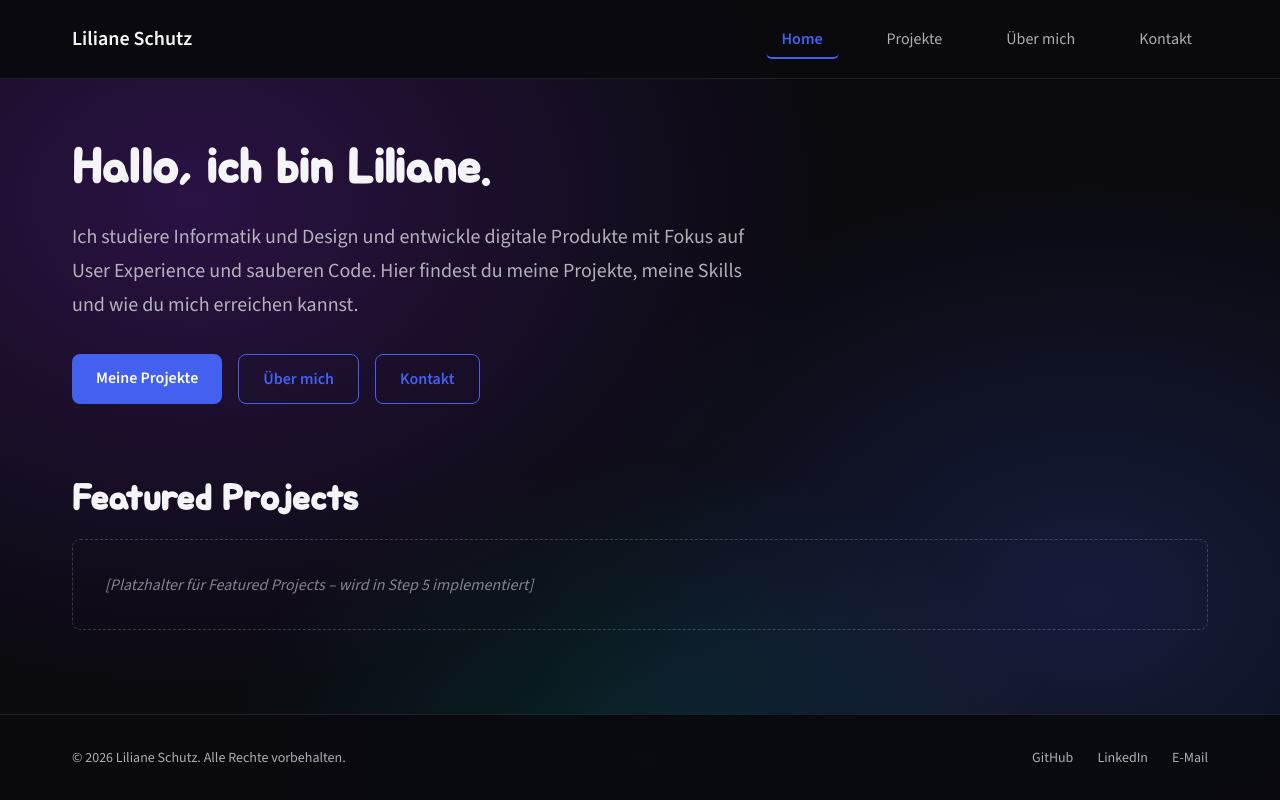
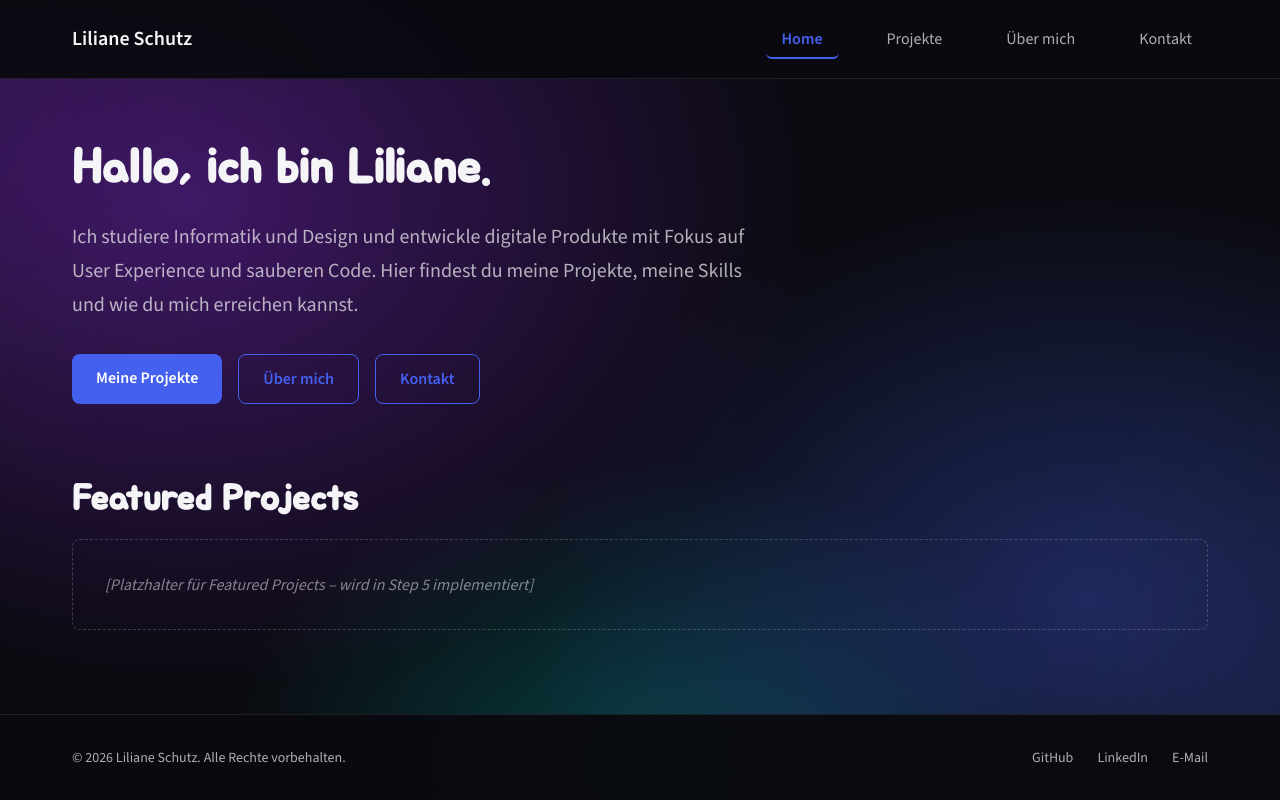
Before and after one commit to liveley/portfolio-liliane-schutz, a Next.js app in the folder portfolio/frontend/: page / in a window 1280 px wide. Built offline with nearby package versions, Linux system fonts and the light colour scheme.

Commit message:
feat: ultra-slow aurora drift background animation, stronger colors, a11y reduced motion support

```diff
--- a/portfolio/frontend/app/globals.css
+++ b/portfolio/frontend/app/globals.css
@@ -25,6 +25,13 @@
   --color-shadow: rgba(0, 0, 0, 0.1);
   --color-shadow-hover: rgba(67, 97, 238, 0.15);
   --color-focus-ring: rgba(67, 97, 238, 0.5);
+
+  /* Aurora Background Animation */
+  --aurora-purple: rgba(138, 43, 226, 0.4); /* Increased from 0.25 */
+  --aurora-blue: rgba(67, 97, 238, 0.35); /* Increased from 0.20 */
+  --aurora-cyan: rgba(0, 180, 180, 0.28); /* Increased from 0.15 */
+  --aurora-blur: 120px; /* Stronger blur for softer edges */
+  --aurora-duration: 90s; /* Ultra-slow drift */
 
   /* Glass Card Tokens (transparent cards on dark bg) */
   --wb-card-bg: transparent;
@@ -147,10 +154,11 @@ body {
   display: flex;
   flex-direction: column;
   background-color: var(--color-bg);
+  /* Static base layer with stronger colors */
   background-image:
-    radial-gradient(ellipse 900px 700px at 15% 25%, rgba(138, 43, 226, 0.25), transparent 70%),
-    radial-gradient(ellipse 800px 600px at 85% 75%, rgba(67, 97, 238, 0.20), transparent 70%),
-    radial-gradient(ellipse 700px 500px at 50% 95%, rgba(0, 180, 180, 0.15), transparent 60%);
+    radial-gradient(ellipse 900px 700px at 15% 25%, var(--aurora-purple), transparent 70%),
+    radial-gradient(ellipse 800px 600px at 85% 75%, var(--aurora-blue), transparent 70%),
+    radial-gradient(ellipse 700px 500px at 50% 95%, var(--aurora-cyan), transparent 60%);
   background-attachment: fixed;
   color: var(--color-fg);
   font-family: var(--font-body);
@@ -158,6 +166,52 @@ body {
   line-height: var(--line-height-normal);
   -webkit-font-smoothing: antialiased;
   -moz-osx-font-smoothing: grayscale;
+  position: relative;
+  isolation: isolate; /* Create stacking context for aurora overlay */
+}
+
+/* Aurora Drift Animation Overlay */
+body::before {
+  content: '';
+  position: fixed;
+  top: -50%;
+  left: -50%;
+  width: 200%;
+  height: 200%;
+  z-index: -1;
+  opacity: 0.6;
+  filter: blur(var(--aurora-blur));
+  background-image:
+    radial-gradient(circle 600px at 20% 30%, var(--aurora-purple), transparent 50%),
+    radial-gradient(circle 500px at 80% 70%, var(--aurora-blue), transparent 50%),
+    radial-gradient(circle 550px at 50% 90%, var(--aurora-cyan), transparent 50%);
+  animation: aurora-drift var(--aurora-duration) ease-in-out infinite;
+  pointer-events: none;
+  will-change: transform;
+}
+
+/* Ultra-slow drift animation */
+@keyframes aurora-drift {
+  0%, 100% {
+    transform: translate(0, 0) rotate(0deg);
+  }
+  25% {
+    transform: translate(3%, -2%) rotate(1deg);
+  }
+  50% {
+    transform: translate(-2%, 3%) rotate(-0.5deg);
+  }
+  75% {
+    transform: translate(2%, 1%) rotate(0.8deg);
+  }
+}
+
+/* Respect reduced motion preference */
+@media (prefers-reduced-motion: reduce) {
+  body::before {
+    animation: none;
+    opacity: 0.4; /* Slightly reduced for static version */
+  }
 }
 
 /* Main Content Container */
```
Also changed, not shown: 1 other file (tests, documents, lock files or other folders).
